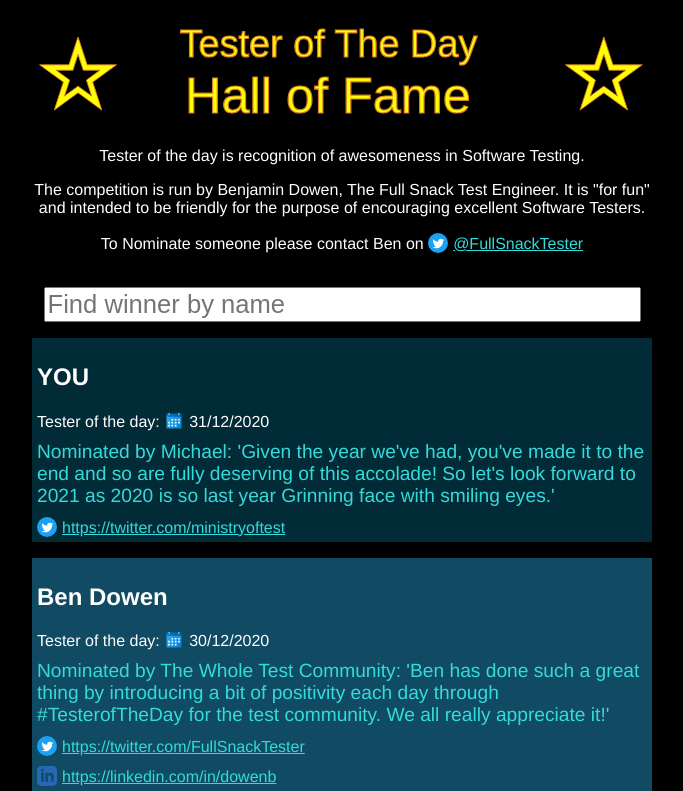
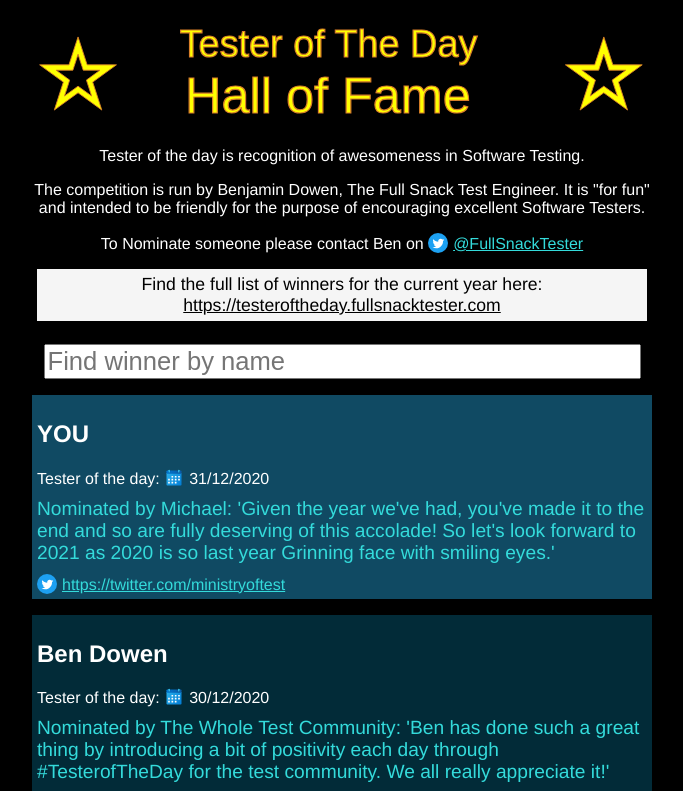
Before and after one commit to dowenb/tester-of-the-day, a Vue app: page / in a window 1280 px wide. Shown: the top 791 px of the page, without its empty margins (298-981 px from the left). Built offline with nearby package versions, Linux system fonts and the light colour scheme.

Commit message:
link to new content

```diff
--- a/src/components/HallOfFame.vue
+++ b/src/components/HallOfFame.vue
@@ -18,6 +18,12 @@
       <img src="../assets/twitter.svg" class="icon" alt="Twitter logo" />
       <a href="https://twitter.com/fullsnacktester">@FullSnackTester</a>
     </p>
+    <p class="bigLink">
+      Find the full list of winners for the current year here:
+      <a href="https://testeroftheday.fullsnacktester.com/"
+        >https://testeroftheday.fullsnacktester.com</a
+      >
+    </p>
     <br />
     <input
       type="text"
@@ -25,7 +31,11 @@
       v-model="search"
       placeholder="Find winner by name"
     />
-    <div class="winner" v-for="winner in filteredWinners" v-bind:key="winner.date">
+    <div
+      class="winner"
+      v-for="winner in filteredWinners"
+      v-bind:key="winner.date"
+    >
       <ul>
         <li class="name">
           <h2>{{ winner.name }}</h2>
@@ -45,7 +55,11 @@
           <img src="../assets/linkedin.svg" class="icon" alt="Linkedin logo" />
           <a :href="winner.linkedin" target="_blank">{{ winner.linkedin }}</a>
         </li>
-        <li class="weblinks" v-for="weblink in winner.weblinks" :key="weblink.name">
+        <li
+          class="weblinks"
+          v-for="weblink in winner.weblinks"
+          :key="weblink.name"
+        >
           <img src="../assets/web.svg" class="icon" alt="Web link logo" />
           <a :href="weblink.url" target="_blank">{{ weblink.name }}</a>
         </li>
@@ -161,4 +175,14 @@
 .linkedin {
   fill: yellow;
 }
+.bigLink {
+  background-color: whitesmoke;
+  color: black;
+  font-size: 1.1em;
+  padding: 5px;
+  margin: 5px;
+}
+.bigLink > a {
+  color: black;
+}
 </style>
```
